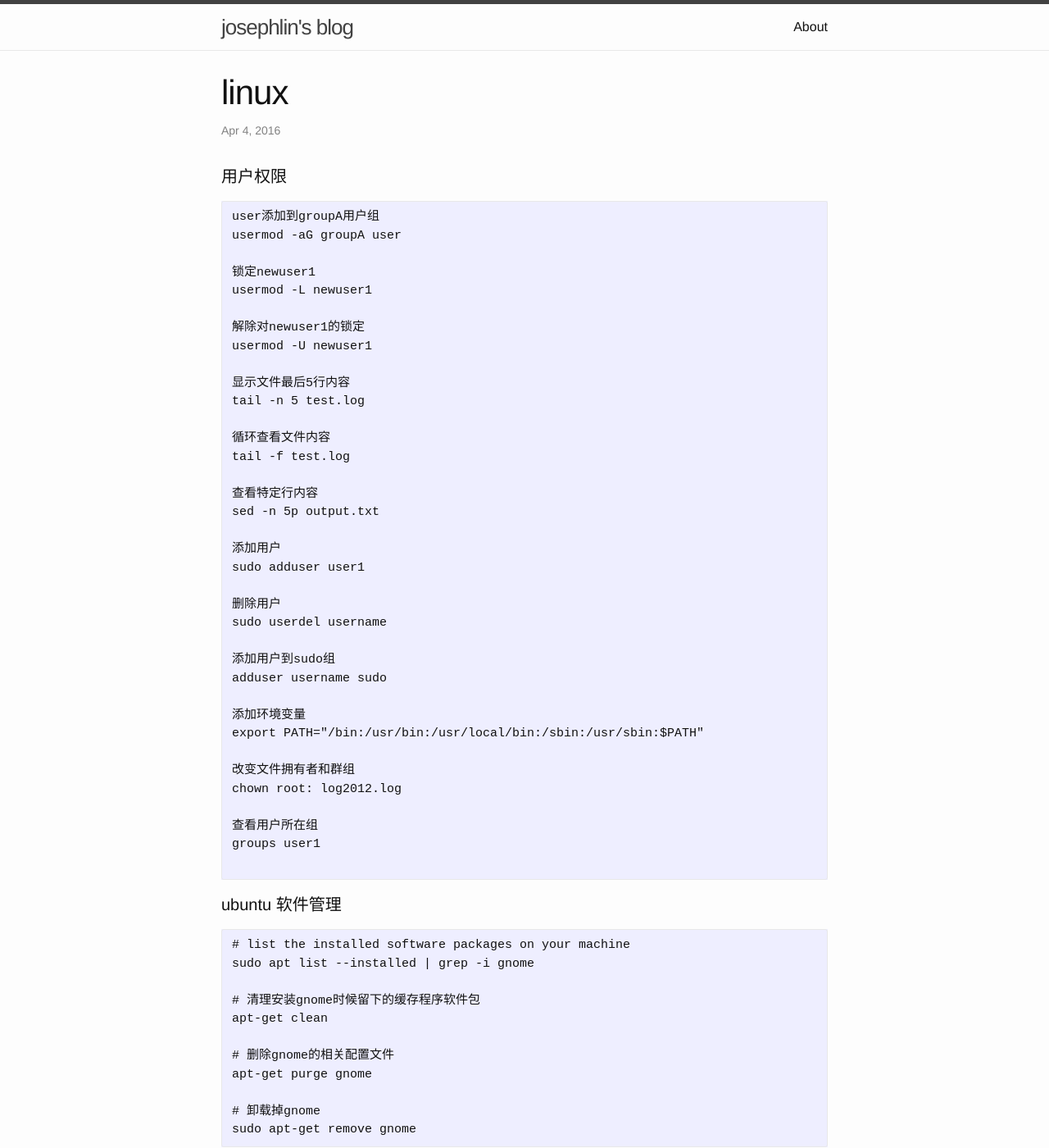
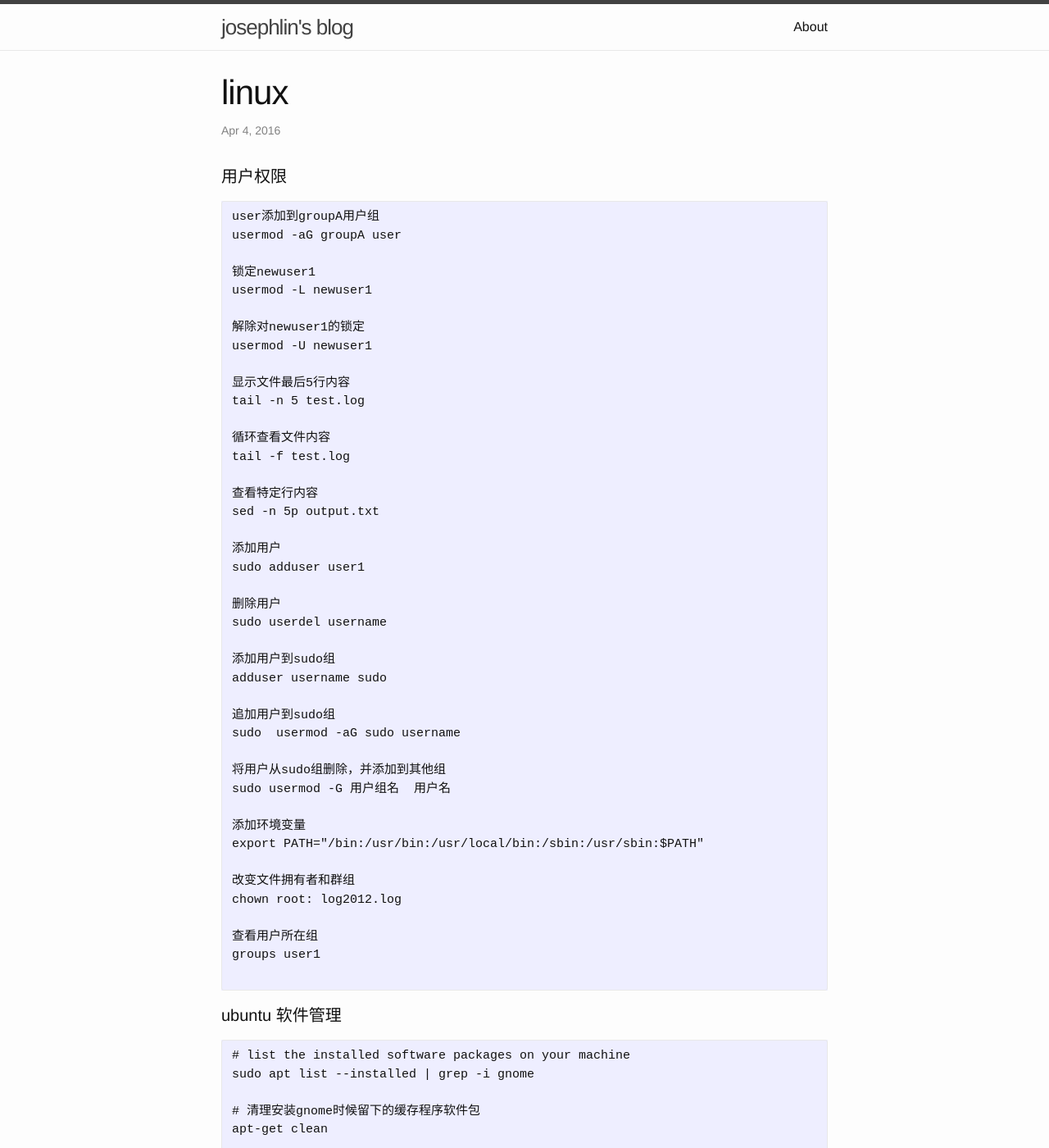
Before and after one commit to josephstalin117/josephstalin117.github.io, a Jekyll site: the page built from _posts/2016-04-04-linux.markdown, in a window 1280 px wide and 1400 px high. Shown: the whole window at 82% size. Built offline with Jekyll 4.4.1, drawn with Linux system fonts in a browser that asks for light colours.

Commit message:
user group control

```diff
--- a/_posts/2016-04-04-linux.markdown
+++ b/_posts/2016-04-04-linux.markdown
@@ -34,6 +34,12 @@ sudo userdel username
 
 添加用户到sudo组
 adduser username sudo
+
+追加用户到sudo组
+sudo  usermod -aG sudo username
+
+将用户从sudo组删除，并添加到其他组
+sudo usermod -G 用户组名  用户名
 
 添加环境变量
 export PATH="/bin:/usr/bin:/usr/local/bin:/sbin:/usr/sbin:$PATH"
```
